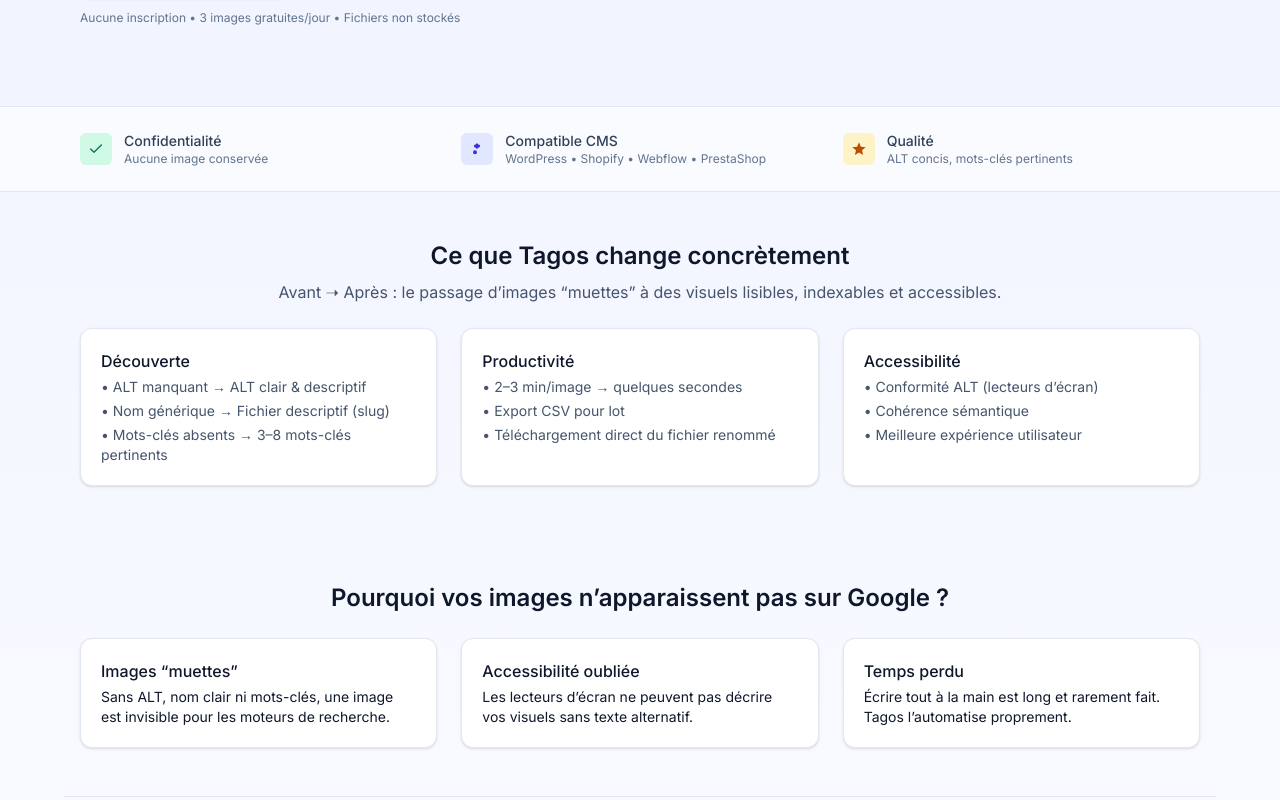
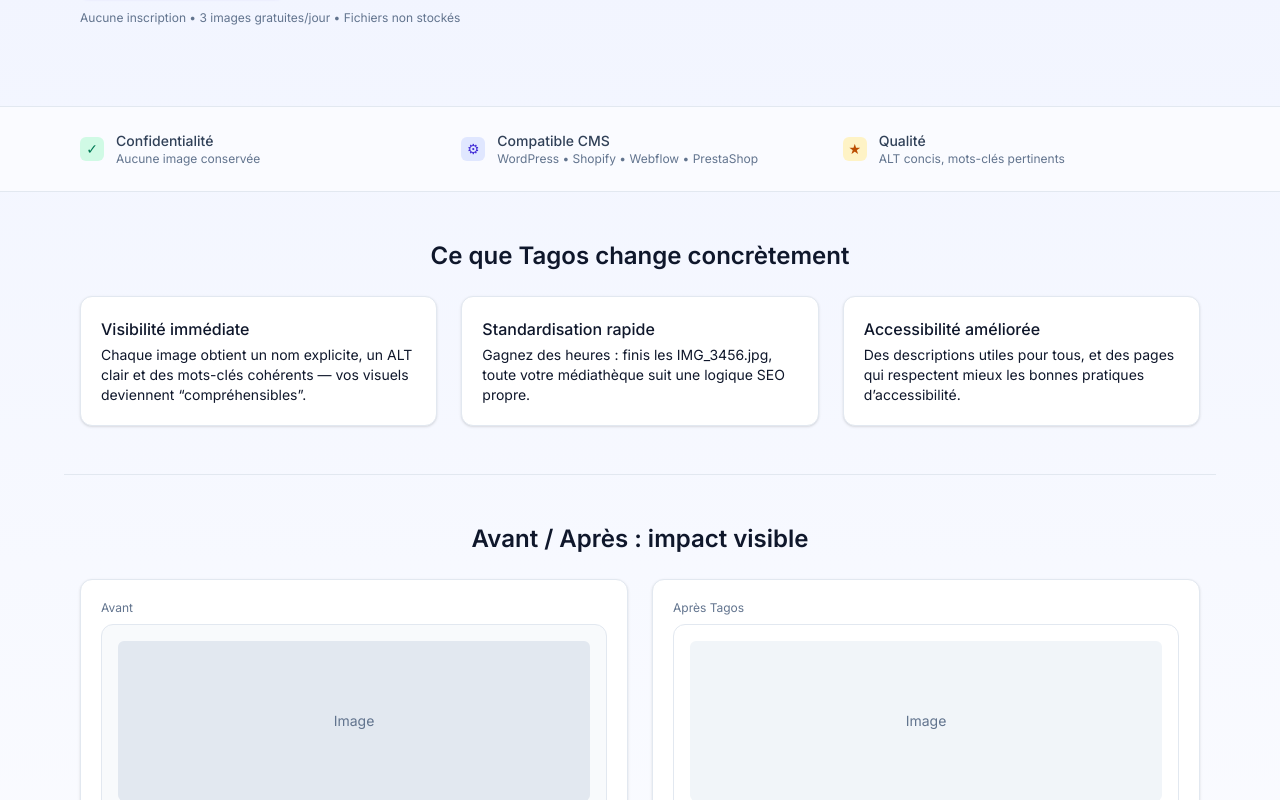
Before and after one commit to BACOUL/tagos.io, a Next.js app: page / in a window 1280 px wide. Shown: the part 460-1260 px from the top of the page. Built offline with nearby package versions, Linux system fonts and the light colour scheme.

Commit message:
Update page.tsx

```diff
--- a/app/page.tsx
+++ b/app/page.tsx
@@ -22,6 +22,7 @@ export default function HomePage() {
     };
   }, [previewUrl]);
 
+  // -------- Utils --------
   function isImage(file: File) {
     return /^image\/(png|jpe?g|webp|gif|bmp|tiff|svg\+xml)$/.test(file.type);
   }
@@ -32,7 +33,7 @@ export default function HomePage() {
     return null;
   }
 
-  // Limite gratuite (3 images / jour)
+  // Limite gratuite locale (3 images / jour)
   function canUseToday(limit = 3) {
     try {
       const key = 'tagos-quota';
@@ -59,7 +60,7 @@ export default function HomePage() {
     } catch {}
   }
 
-  // Sanitize pour un nom de fichier SEO propre
+  // Slugify pour nom de fichier SEO
   function slugify(input: string) {
     return input
       .toLowerCase()
@@ -70,6 +71,7 @@ export default function HomePage() {
       .slice(0, 80);
   }
 
+  // -------- Handlers --------
   async function handleFile(file: File) {
     const err = validateFile(file);
     if (err) {
@@ -92,7 +94,7 @@ export default function HomePage() {
     setFileName(file.name);
     setOriginalFile(file);
 
-    // aperçu
+    // Aperçu
     const url = URL.createObjectURL(file);
     setPreviewUrl((old) => {
       if (old) URL.revokeObjectURL(old);
@@ -106,8 +108,8 @@ export default function HomePage() {
       const res = await fetch('/api/generate', { method: 'POST', body: formData });
       const data = (await res.json()) as GenResult | { error?: string };
 
-      if (!res.ok || (data as any)?.error) {
-        setErrorMsg((data as any)?.error ?? 'Erreur temporaire. Merci de réessayer.');
+      if (!res.ok || (data as { error?: string })?.error) {
+        setErrorMsg((data as { error?: string })?.error ?? 'Erreur temporaire. Merci de réessayer.');
         setResult(null);
         return;
       }
@@ -147,25 +149,26 @@ export default function HomePage() {
     setDragging(false);
   }
 
-  // Toast copie
+  function toast(msg: string, cls = 'bg-slate-900') {
+    const el = document.createElement('div');
+    el.textContent = msg;
+    el.className =
+      `fixed bottom-4 left-1/2 -translate-x-1/2 ${cls} text-white text-xs px-3 py-1.5 rounded-md shadow z-[60]`;
+    document.body.appendChild(el);
+    setTimeout(() => el.remove(), 1400);
+  }
+
   function copy(text: string) {
     navigator.clipboard.writeText(text);
-    const el = document.createElement('div');
-    el.textContent = 'Copié ✅';
-    el.className =
-      'fixed bottom-4 left-1/2 -translate-x-1/2 bg-slate-900 text-white text-xs px-3 py-1.5 rounded-md shadow z-[60]';
-    document.body.appendChild(el);
-    setTimeout(() => el.remove(), 1200);
+    toast('Copié ✅');
   }
 
   // Téléchargement du fichier renommé (même contenu, nom optimisé SEO)
   function downloadRenamed() {
     if (!originalFile || !result) return;
-
     const extMatch = (originalFile.name.match(/\.[a-zA-Z0-9]+$/) || [''])[0] || '.jpg';
     const cleanBase = slugify(result.alt_text || 'image-optimisee');
     const newName = `${cleanBase}${extMatch}`;
-
     const url = URL.createObjectURL(originalFile);
     const a = document.createElement('a');
     a.href = url;
@@ -174,6 +177,7 @@ export default function HomePage() {
     a.click();
     a.remove();
     setTimeout(() => URL.revokeObjectURL(url), 1500);
+    toast('Image renommée téléchargée ✅', 'bg-emerald-600');
   }
 
   // Export CSV (filename, alt, tags)
@@ -183,9 +187,7 @@ export default function HomePage() {
       ['filename', 'alt', 'tags'],
       [fileName ?? 'image', result.alt_text, result.tags.join('|')],
     ];
-    const csv = rows
-      .map((r) => r.map((v) => `"${String(v).replace(/"/g, '""')}"`).join(','))
-      .join('\n');
+    const csv = rows.map(r => r.map(v => `"${String(v).replace(/"/g, '""')}"`).join(',')).join('\n');
     const blob = new Blob([csv], { type: 'text/csv;charset=utf-8;' });
     const url = URL.createObjectURL(blob);
     const a = document.createElement('a');
@@ -195,9 +197,10 @@ export default function HomePage() {
     a.click();
     a.remove();
     URL.revokeObjectURL(url);
+    toast('CSV exporté ✅', 'bg-emerald-600');
   }
 
-  // Capture email (sans backend) – affiche un toast
+  // Capture email (sans backend) – simple toast
   function handleLeadSubmit(e: React.FormEvent<HTMLFormElement>) {
     e.preventDefault();
     const fd = new FormData(e.currentTarget);
@@ -207,32 +210,26 @@ export default function HomePage() {
       return;
     }
     e.currentTarget.reset();
-    const el = document.createElement('div');
-    el.textContent = 'Merci ! Nous vous recontactons très vite.';
-    el.className =
-      'fixed bottom-4 left-1/2 -translate-x-1/2 bg-green-600 text-white text-xs px-3 py-1.5 rounded-md shadow z-[60]';
-    document.body.appendChild(el);
-    setTimeout(() => el.remove(), 1500);
+    toast('Merci ! Nous vous recontactons très vite.', 'bg-emerald-600');
   }
 
+  // -------- UI --------
   return (
     <main className="min-h-screen bg-gradient-to-b from-indigo-50 via-white to-white text-slate-900">
       {/* TOP NAV */}
       <div className="border-b border-slate-200/70 backdrop-blur supports-[backdrop-filter]:bg-white/70 sticky top-0 z-40">
-        <nav className="mx-auto max-w-6xl px-4 h-14 flex items-center justify-between" aria-label="Navigation principale">
-          <a href="/" className="flex items-center gap-2" aria-label="Tagos.io — Accueil">
-            <div className="h-7 w-7 rounded-lg bg-indigo-600 shadow-lg shadow-indigo-600/20 grid place-items-center text-white font-bold">
-              T
-            </div>
+        <nav className="mx-auto max-w-6xl px-4 h-14 flex items-center justify-between">
+          <a href="/" className="flex items-center gap-2" aria-label="Accueil Tagos.io">
+            <div className="h-7 w-7 rounded-lg bg-indigo-600 shadow-lg shadow-indigo-600/20 grid place-items-center text-white font-bold">T</div>
             <span className="font-semibold">Tagos.io</span>
           </a>
           <div className="hidden sm:flex items-center gap-6 text-sm">
-            <a href="#why" className="hover:text-indigo-600">Pourquoi</a>
+            <a href="#value" className="hover:text-indigo-600">Valeur ajoutée</a>
             <a href="#before-after" className="hover:text-indigo-600">Avant/Après</a>
             <a href="#usecases" className="hover:text-indigo-600">Cas d’usage</a>
             <a href="#pricing" className="hover:text-indigo-600">Tarifs</a>
             <a href="#faq" className="hover:text-indigo-600">FAQ</a>
-            <a href="#try" className="btn btn-primary shadow-md shadow-indigo-600/20" aria-label="Essayer l’outil">Essayer</a>
+            <a href="#try" className="btn btn-primary shadow-md shadow-indigo-600/20">Essayer</a>
           </div>
         </nav>
       </div>
@@ -248,13 +245,11 @@ export default function HomePage() {
               Des images que Google comprend.
             </h1>
             <p className="mt-4 text-slate-600 text-lg sm:text-xl">
-              Tagos transforme vos visuels en contenu lisible pour les moteurs : texte alternatif clair,
+              Tagos transforme vos visuels en contenu lisible par les moteurs : texte alternatif clair,
               mots-clés pertinents et nom de fichier optimisé — en quelques secondes.
             </p>
             <div className="mt-6 flex flex-col sm:flex-row gap-3">
-              <a href="#try" className="btn btn-primary w-full sm:w-auto shadow-md shadow-indigo-600/20" aria-label="Optimiser mes images maintenant">
-                🚀 Optimiser mes images
-              </a>
+              <a href="#try" className="btn btn-primary w-full sm:w-auto shadow-md shadow-indigo-600/20">🚀 Optimiser mes images</a>
               <a href="#how" className="btn w-full sm:w-auto">Comment ça marche</a>
             </div>
             <p className="mt-3 text-xs text-slate-500">Aucune inscription • 3 images gratuites/jour • Fichiers non stockés</p>
@@ -265,7 +260,7 @@ export default function HomePage() {
             <div className="text-sm mb-2">
               <span className="font-semibold">Nom fichier :</span>{' '}
               <span className="text-slate-700 line-through decoration-rose-400 decoration-2">IMG_1023.jpg</span>{' '}
-              <span className="mx-1">→</span>
+              <span aria-hidden className="mx-1">→</span>
               <span className="text-slate-800 font-medium">bague-or-rose-diamant-femme.jpg</span>
             </div>
             <div className="text-sm">
@@ -273,8 +268,8 @@ export default function HomePage() {
               <span className="text-slate-700">Bague en or rose sertie d’un diamant pour femme sur fond neutre</span>
             </div>
             <div className="mt-3 flex flex-wrap gap-2">
-              {['bague', 'or-rose', 'diamant', 'femme', 'bijoux'].map((t, i) => (
-                <span key={i} className="chip">{t}</span>
+              {['bague', 'or-rose', 'diamant', 'femme', 'bijoux'].map((t) => (
+                <span key={t} className="chip">{t}</span>
               ))}
             </div>
             <div className="mt-4 text-xs text-slate-500">Résultat prêt à indexer et accessible</div>
@@ -282,38 +277,26 @@ export default function HomePage() {
         </div>
       </header>
 
-      {/* STRIP CONFIANCE — SVG pro */}
+      {/* BANDEAU CONFIANCE */}
       <section className="bg-white/60 border-y border-slate-200">
         <div className="mx-auto max-w-6xl px-4 py-6">
           <div className="grid sm:grid-cols-3 gap-6 text-sm text-slate-700">
             <div className="flex items-center gap-3">
-              <span className="inline-flex h-8 w-8 items-center justify-center rounded-md bg-emerald-100 text-emerald-700" aria-hidden>
-                <svg viewBox="0 0 24 24" className="h-4 w-4" role="img" aria-label="Check">
-                  <path d="M20 6L9 17l-5-5" fill="none" stroke="currentColor" strokeWidth="2" strokeLinecap="round" strokeLinejoin="round"/>
-                </svg>
-              </span>
+              <span aria-hidden className="inline-flex h-6 w-6 items-center justify-center rounded-md bg-emerald-100 text-emerald-700">✓</span>
               <div>
                 <div className="font-medium">Confidentialité</div>
                 <div className="text-xs text-slate-500">Aucune image conservée</div>
               </div>
             </div>
             <div className="flex items-center gap-3">
-              <span className="inline-flex h-8 w-8 items-center justify-center rounded-md bg-indigo-100 text-indigo-700" aria-hidden>
-                <svg viewBox="0 0 24 24" className="h-4 w-4" role="img" aria-label="Réglages">
-                  <path d="M10.325 4.317a1 1 0 0 1 .894-.553h1.562a1 1 0 0 1 .894.553l.38.761a1 1 0 0 0 .723.548l.84.168a1 1 0 0 1 .8.98v1.55a1 1 0 0 1-.8.98l-.84.168a1 1 0 0 0-.723.548l-.38.761a1 1 0 0 1-.894.553h-1.562a1 1 0 0 1-.894-.553l-.38-.761a1 1 0 0 0-.723-.548l-.84-.168a1 1 0 0 1-.8-.98v-1.55a1 1 0 0 1 .8-.98l.84-.168a1 1 0 0 0 .723-.548l.38-.761zM9 14a3 3 0 1 0 0 6 3 3 0 0 0 0-6z" fill="currentColor"/>
-                </svg>
-              </span>
+              <span aria-hidden className="inline-flex h-6 w-6 items-center justify-center rounded-md bg-indigo-100 text-indigo-700">⚙</span>
               <div>
                 <div className="font-medium">Compatible CMS</div>
                 <div className="text-xs text-slate-500">WordPress • Shopify • Webflow • PrestaShop</div>
               </div>
             </div>
             <div className="flex items-center gap-3">
-              <span className="inline-flex h-8 w-8 items-center justify-center rounded-md bg-amber-100 text-amber-700" aria-hidden>
-                <svg viewBox="0 0 24 24" className="h-4 w-4" role="img" aria-label="Étoile">
-                  <path d="M12 17.27 18.18 21l-1.64-7.03L22 9.24l-7.19-.62L12 2 9.19 8.62 2 9.24l5.46 4.73L5.82 21z" fill="currentColor"/>
-                </svg>
-              </span>
+              <span aria-hidden className="inline-flex h-6 w-6 items-center justify-center rounded-md bg-amber-100 text-amber-700">★</span>
               <div>
                 <div className="font-medium">Qualité</div>
                 <div className="text-xs text-slate-500">ALT concis, mots-clés pertinents</div>
@@ -323,60 +306,28 @@ export default function HomePage() {
         </div>
       </section>
 
-      {/* CE QUE TAGOS CHANGE (business) */}
+      {/* VALEUR AJOUTÉE */}
       <section id="value" className="mx-auto max-w-6xl px-4 py-12">
-        <h2 className="text-2xl font-semibold mb-2 text-center">Ce que Tagos change concrètement</h2>
-        <p className="text-center text-slate-600 mb-6">Avant ➝ Après : le passage d’images “muettes” à des visuels lisibles, indexables et accessibles.</p>
+        <h2 className="text-2xl font-semibold mb-6 text-center">Ce que Tagos change concrètement</h2>
         <div className="grid sm:grid-cols-3 gap-6 text-sm">
           <div className="card p-5 shadow-md hover:shadow-lg transition">
-            <div className="text-base font-medium mb-1">Découverte</div>
-            <ul className="space-y-1 text-slate-600">
-              <li>• ALT manquant → ALT clair & descriptif</li>
-              <li>• Nom générique → Fichier descriptif (slug)</li>
-              <li>• Mots-clés absents → 3–8 mots-clés pertinents</li>
-            </ul>
+            <div className="text-base font-medium mb-1">Visibilité immédiate</div>
+            Chaque image obtient un nom explicite, un ALT clair et des mots-clés cohérents — vos visuels deviennent “compréhensibles”.
           </div>
           <div className="card p-5 shadow-md hover:shadow-lg transition">
-            <div className="text-base font-medium mb-1">Productivité</div>
-            <ul className="space-y-1 text-slate-600">
-              <li>• 2–3 min/image → quelques secondes</li>
-              <li>• Export CSV pour lot</li>
-              <li>• Téléchargement direct du fichier renommé</li>
-            </ul>
+            <div className="text-base font-medium mb-1">Standardisation rapide</div>
+            Gagnez des heures : finis les IMG_3456.jpg, toute votre médiathèque suit une logique SEO propre.
           </div>
           <div className="card p-5 shadow-md hover:shadow-lg transition">
-            <div className="text-base font-medium mb-1">Accessibilité</div>
-            <ul className="space-y-1 text-slate-600">
-              <li>• Conformité ALT (lecteurs d’écran)</li>
-              <li>• Cohérence sémantique</li>
-              <li>• Meilleure expérience utilisateur</li>
-            </ul>
+            <div className="text-base font-medium mb-1">Accessibilité améliorée</div>
+            Des descriptions utiles pour tous, et des pages qui respectent mieux les bonnes pratiques d’accessibilité.
           </div>
         </div>
       </section>
 
-      {/* POURQUOI */}
-      <section id="why" className="mx-auto max-w-6xl px-4 py-12">
-        <h2 className="text-2xl font-semibold mb-6 text-center">Pourquoi vos images n’apparaissent pas sur Google ?</h2>
-        <div className="grid sm:grid-cols-3 gap-6 text-sm">
-          <div className="card p-5 shadow-md hover:shadow-lg transition">
-            <div className="text-base font-medium mb-1">Images “muettes”</div>
-            Sans ALT, nom clair ni mots-clés, une image est invisible pour les moteurs de recherche.
-          </div>
-          <div className="card p-5 shadow-md hover:shadow-lg transition">
-            <div className="text-base font-medium mb-1">Accessibilité oubliée</div>
-            Les lecteurs d’écran ne peuvent pas décrire vos visuels sans texte alternatif.
-          </div>
-          <div className="card p-5 shadow-md hover:shadow-lg transition">
-            <div className="text-base font-medium mb-1">Temps perdu</div>
-            Écrire tout à la main est long et rarement fait. Tagos l’automatise proprement.
-          </div>
-        </div>
-      </section>
-
-      {/* AVANT / APRÈS visuel démo */}
+      {/* AVANT / APRÈS (visuel) */}
       <section id="before-after" className="mx-auto max-w-6xl px-4 py-12 border-t border-slate-200">
-        <h2 className="text-2xl font-semibold mb-6 text-center">Avant / Après : impact immédiat</h2>
+        <h2 className="text-2xl font-semibold mb-6 text-center">Avant / Après : impact visible</h2>
         <div className="grid sm:grid-cols-2 gap-6 text-sm">
           <div className="card p-5 shadow-md">
             <div className="text-slate-500 text-xs mb-2">Avant</div>
@@ -392,8 +343,8 @@ export default function HomePage() {
               <div className="h-40 rounded-md bg-slate-100 grid place-items-center text-slate-500">Image</div>
               <div className="mt-3 text-xs text-slate-600"><b>ALT :</b> Chaise design en bois clair pour salle à manger</div>
               <div className="mt-2 flex flex-wrap gap-2">
-                {['chaise', 'bois-clair', 'design', 'salle-a-manger', 'mobilier'].map((t, i) => (
-                  <span key={i} className="chip">{t}</span>
+                {['chaise', 'bois-clair', 'design', 'salle-a-manger', 'mobilier'].map((t) => (
+                  <span key={t} className="chip">{t}</span>
                 ))}
               </div>
               <div className="mt-2 text-[11px] text-slate-500">chaise-design-bois-clair-salle-a-manger.jpg</div>
@@ -416,7 +367,7 @@ export default function HomePage() {
           </div>
           <div className="card p-5 shadow-md hover:shadow-lg transition">
             <div className="text-base font-medium mb-1">Blogs & Médias</div>
-            Illustrations, tutoriels, comparatifs — chaque image devient une entrée de trafic potentiel.
+            Illustrations, tutoriels, comparatifs — chaque image devient une porte d’entrée de trafic.
           </div>
         </div>
       </section>
@@ -433,13 +384,12 @@ export default function HomePage() {
             'rounded-2xl border-2 border-dashed p-8 transition shadow-sm mx-auto max-w-3xl',
             dragging ? 'border-indigo-400 bg-indigo-50/50' : 'border-slate-300 bg-white',
           ].join(' ')}
-          aria-label="Zone de dépôt d’image"
         >
           <div className="flex flex-col sm:flex-row items-center justify-between gap-6">
             <div className="text-center sm:text-left">
               <div className="font-medium text-slate-900">Glissez une image ici</div>
               <div className="text-xs text-slate-500 mt-1">ou</div>
-              <button onClick={() => inputRef.current?.click()} className="btn mt-2" type="button" aria-label="Choisir un fichier">
+              <button onClick={() => inputRef.current?.click()} className="btn mt-2" type="button">
                 Choisir un fichier
               </button>
             </div>
@@ -451,17 +401,19 @@ export default function HomePage() {
               onChange={handleInputChange}
               disabled={busy}
               className="hidden"
-              aria-hidden="true"
             />
 
             {previewUrl && (
               <div className="w-full sm:w-auto">
+                {/* eslint-disable-next-line @next/next/no-img-element */}
                 <img
                   src={previewUrl}
-                  alt="Aperçu de l’image sélectionnée"
+                  alt="aperçu"
                   className="h-28 w-28 object-cover rounded-xl border border-slate-200 shadow"
                 />
-                <p className="mt-2 text-[11px] text-slate-500 text-center truncate max-w-[11rem]">{fileName}</p>
+                <p className="mt-2 text-[11px] text-slate-500 text-center truncate max-w-[11rem]">
+                  {fileName}
+                </p>
               </div>
             )}
           </div>
@@ -477,14 +429,14 @@ export default function HomePage() {
             role="status"
             aria-live="polite"
           >
-            <span className="inline-block h-4 w-4 rounded-full border-2 border-slate-300 border-t-indigo-600 animate-spin"></span>
+            <span className="inline-block h-4 w-4 rounded-full border-2 border-slate-300 border-t-indigo-600 animate-spin" />
             Génération en cours…
             <span className="sr-only">Veuillez patienter, génération en cours</span>
           </div>
         )}
 
         {errorMsg && (
-          <div className="mt-5 card border border-rose-200 bg-rose-50 text-rose-700 text-sm p-4 mx-auto max-w-3xl" role="alert">
+          <div className="mt-5 card border border-rose-200 bg-rose-50 text-rose-700 text-sm p-4 mx-auto max-w-3xl">
             {errorMsg}
           </div>
         )}
@@ -495,25 +447,15 @@ export default function HomePage() {
               <strong>ALT :</strong> {result.alt_text}
             </div>
             <div className="mt-3 flex flex-wrap gap-2">
-              {result.tags.map((tag, i) => (
-                <span key={i} className="chip">{tag}</span>
+              {result.tags.map((tag) => (
+                <span key={tag} className="chip">{tag}</span>
               ))}
             </div>
             <div className="mt-5 flex flex-wrap gap-2">
-              <button onClick={() => copy(result.alt_text)} className="btn" aria-label="Copier le texte ALT">
-                Copier l’ALT
-              </button>
-              <button onClick={() => copy(result.tags.join(', '))} className="btn" aria-label="Copier les mots-clés">
-                Copier les mots-clés
-              </button>
-              <button onClick={downloadCSV} className="btn" aria-label="Exporter le résultat en CSV">
-                Exporter en CSV
-              </button>
-              <button
-                onClick={downloadRenamed}
-                className="btn btn-primary shadow-md shadow-indigo-600/20"
-                aria-label="Télécharger l’image renommée"
-              >
+              <button onClick={() => copy(result.alt_text)} className="btn">Copier l’ALT</button>
+              <button onClick={() => copy(result.tags.join(', '))} className="btn">Copier les mots-clés</button>
+              <button onClick={downloadCSV} className="btn">Exporter en CSV</button>
+              <button onClick={downloadRenamed} className="btn btn-primary shadow-md shadow-indigo-600/20">
                 Télécharger l’image renommée
               </button>
             </div>
@@ -590,7 +532,7 @@ export default function HomePage() {
               <li>• Import / export CSV</li>
             </ul>
             <a
-              href="mailto:contact@tagos.io?subject=Tagos%20Starter%20-%20Me%20prévenir"
+              href="mailto:contact@tagos.io?subject=Tagos%20Starter%20-%20Me%20pr%C3%A9venir"
               className="btn mt-6 inline-block"
             >
               Me prévenir
@@ -609,7 +551,7 @@ export default function HomePage() {
               <li>• Support prioritaire</li>
             </ul>
             <a
-              href="mailto:contact@tagos.io?subject=Tagos%20Pro%20-%20Me%20prévenir"
+              href="mailto:contact@tagos.io?subject=Tagos%20Pro%20-%20Me%20pr%C3%A9venir"
               className="btn mt-6 inline-block"
             >
               Me prévenir
@@ -637,7 +579,7 @@ export default function HomePage() {
         </div>
       </section>
 
-      {/* CAPTURE EMAIL */}
+      {/* NEWSLETTER */}
       <section id="newsletter" className="mx-auto max-w-4xl px-4 py-12">
         <div className="card p-6 shadow-md bg-gradient-to-br from-indigo-50 to-white">
           <h3 className="text-lg font-semibold">Recevoir les nouveautés & accès API</h3>
@@ -696,13 +638,6 @@ export default function HomePage() {
           </div>
         </div>
       </footer>
-
-      {/* CTA sticky mobile */}
-      <div className="fixed bottom-3 inset-x-3 sm:hidden z-40">
-        <a href="#try" className="btn btn-primary w-full shadow-lg shadow-indigo-600/20" aria-label="Aller à l’outil d’optimisation">
-          Optimiser une image
-        </a>
-      </div>
     </main>
   );
-                  }
+      }
```
